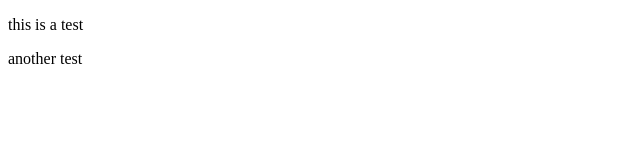
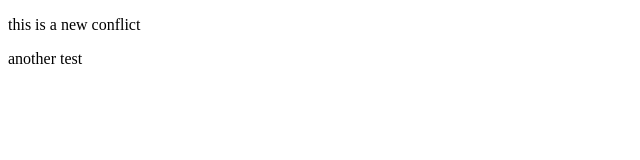
Before and after one commit to hansseeii/new-repository, a plain HTML site: page index.html in a window 1280 px wide. Shown: the full height of the page, 0-640 px from the left. Drawn offline with Linux system fonts and the light colour scheme.

Commit message:
new modified

```diff
--- a/index.html
+++ b/index.html
@@ -6,7 +6,7 @@
     <title>New Project</title>
 </head>
 <body>
-    <p>this is a test</p>
+    <p>this is a new conflict</p>
     <p>another test</p>
 </body>
 </html>
```
